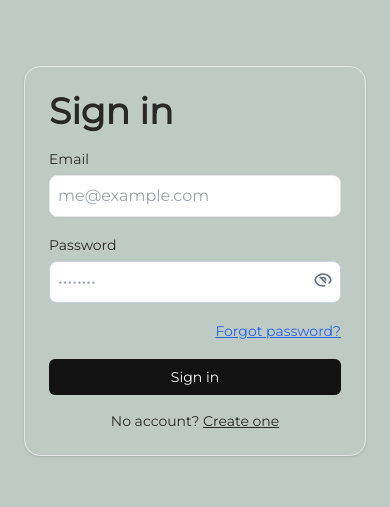
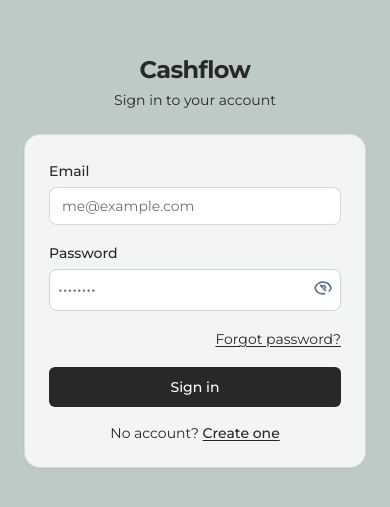
Before and after one commit to cohenoa33/cashflow, a Next.js app in the folder frontend/: page /login in a window 390 px wide. Shown: the part 161-668 px from the top of the page. Built offline with nearby package versions, Linux system fonts and the light colour scheme; no server answers.

Commit message:
style(frontend): add font weights, button variants, focus rings, fix NavBar bg, modal backdrop, and responsive layout

```diff
--- a/frontend/app/globals.css
+++ b/frontend/app/globals.css
@@ -58,13 +58,36 @@
   --color-foreground: var(--foreground);
 }
 
+html {
+  scroll-behavior: smooth;
+}
+
 body {
   background: var(--background);
   color: var(--foreground);
   font-family: var(--font-montserrat), Arial, Helvetica, sans-serif;
 }
 
-/* globals.css */
+/* Consistent focus ring for keyboard navigation */
+*:focus-visible {
+  outline: 2px solid var(--clr-primary-a0);
+  outline-offset: 2px;
+  border-radius: 4px;
+}
+
+/* Base input styles */
+input,
+select,
+textarea {
+  color: var(--foreground);
+  background-color: #fff;
+}
+
+input::placeholder,
+textarea::placeholder {
+  color: var(--clr-surface-a40);
+}
+
 .recharts-wrapper:focus,
 .recharts-wrapper:focus-visible,
 .recharts-surface:focus,
--- a/frontend/app/layout.tsx
+++ b/frontend/app/layout.tsx
@@ -4,7 +4,7 @@ import "./globals.css";
 const montserrat = Montserrat({
   subsets: ["latin"],
   variable: "--font-montserrat",
-  weight: "400"
+  weight: ["400", "500", "600", "700"]
 });
 
 
--- a/frontend/app/login/page.tsx
+++ b/frontend/app/login/page.tsx
@@ -40,17 +40,22 @@ export default function LoginPage() {
   }
 
   return (
-    <main className="min-h-dvh grid place-items-center p-6">
+    <main className="min-h-dvh grid place-items-center p-6 bg-bg">
+      <div className="w-full max-w-sm space-y-6">
+        {/* Branding */}
+        <div className="text-center space-y-1">
+          <h1 className="text-2xl font-bold tracking-tight text-fg">Cashflow</h1>
+          <p className="text-sm text-fg/60">Sign in to your account</p>
+        </div>
+
         <form
           onSubmit={onSubmit}
-        className="w-full max-w-sm space-y-4 rounded-2xl border p-6 shadow"
+          className="space-y-4 rounded-2xl border border-black/10 bg-white/80 backdrop-blur-sm p-6 shadow-sm"
         >
-        <h1 className="text-4xl font-bold">Sign in</h1>
-
           <label className="block">
-          <span className="text-sm">Email</span>
+            <span className="text-sm font-medium text-fg/80">Email</span>
             <input
-            className="mt-1 w-full rounded-lg border p-2 focus:outline-none focus:ring-0"
+              className="mt-1 w-full rounded-lg border border-black/15 bg-white px-3 py-2 text-sm focus:outline-none focus:ring-2 focus:ring-brand focus:border-transparent transition-shadow"
               type="email"
               value={email}
               onChange={(e) => setEmail(e.target.value)}
@@ -60,7 +65,7 @@ export default function LoginPage() {
           </label>
 
           <label className="block">
-          <span className="text-sm">Password</span>
+            <span className="text-sm font-medium text-fg/80">Password</span>
             <PasswordInput
               maxHeight
               value={password}
@@ -74,26 +79,27 @@ export default function LoginPage() {
 
           <div className="text-right">
             <a
-            className="text-sm underline text-blue-600 hover:text-blue-700"
+              className="text-sm text-fg/60 hover:text-fg underline underline-offset-2 transition-colors"
               href="/forgot-password"
             >
               Forgot password?
             </a>
           </div>
 
-        {err && <p className="text-sm text-red-600">{err}</p>}
+          {err && <p className="text-sm text-danger">{err}</p>}
 
-        <Button disabled={busy} type="submit" className="w-full text-base">
-          {busy ? "Signing in..." : "Sign in"}
+          <Button disabled={busy} type="submit" className="w-full text-sm py-2.5">
+            {busy ? "Signing in…" : "Sign in"}
           </Button>
 
-        <p className="text-sm text-center">
+          <p className="text-sm text-center text-fg/60">
             No account?{" "}
-          <a className="underline" href="/register">
+            <a className="text-fg font-medium underline underline-offset-2 hover:text-fg/80 transition-colors" href="/register">
               Create one
             </a>
           </p>
         </form>
+      </div>
     </main>
   );
 }
--- a/frontend/components/NavBar.tsx
+++ b/frontend/components/NavBar.tsx
@@ -15,19 +15,21 @@ export default function NavBar() {
   }
 
   const linkClass = (href: string) =>
-    `px-3 py-2 rounded-md text-sm text-primary ${
-      pathname === href ? " font-extrabold" : " hover:text-accent "
+    `px-3 py-1.5 rounded-md text-sm font-medium transition-colors duration-150 ${
+      pathname === href
+        ? "bg-black/10 font-semibold text-fg"
+        : "text-fg/70 hover:text-fg hover:bg-black/5"
     }`;
 
   return (
-    <nav className="w-full bg-gray shadow-sm">
+    <nav className="w-full bg-brand/80 backdrop-blur-sm border-b border-black/10 sticky top-0 z-40">
       <div className="mx-auto flex max-w-4xl items-center justify-between px-4 py-3">
-        <div className="flex items-center gap-4">
-          <Link href="/accounts" className="text-lg font-semibold text-success">
+        <div className="flex items-center gap-5">
+          <Link href="/accounts" className="text-base font-bold tracking-tight text-fg">
             Cashflow
           </Link>
 
-          <div className="flex gap-2">
+          <div className="flex gap-1">
             <Link href="/accounts" className={linkClass("/accounts")}>
               Accounts
             </Link>
@@ -36,9 +38,8 @@ export default function NavBar() {
             </Link>
           </div>
         </div>
-        {/* TODO: change this to be dropdown with option to profile/ logout */}
 
-        <Button onClick={handleLogout}>Logout</Button>
+        <Button variant="ghost" onClick={handleLogout}>Logout</Button>
       </div>
     </nav>
   );
--- a/frontend/components/ui/Button.tsx
+++ b/frontend/components/ui/Button.tsx
@@ -10,12 +10,16 @@ type ButtonProps = {
   disabled?: boolean;
   variant?: ButtonVariant;
 };
-type ButtonVariant = "primary" | "accent" | "danger";
+type ButtonVariant = "primary" | "accent" | "danger" | "secondary" | "ghost";
 
 const variantClasses: Record<ButtonVariant, string> = {
-  primary: "bg-surface text-white",
-  accent: "bg-accent text-white",
-  danger: "bg-danger text-white"
+  primary: "bg-surface-10 text-white hover:bg-surface-20 active:bg-surface-30",
+  accent: "bg-accent text-white hover:bg-surface-40 active:bg-surface-50",
+  danger: "bg-danger text-white hover:bg-danger-muted active:opacity-90",
+  secondary:
+    "bg-transparent border border-surface-20 text-fg hover:bg-black/5 active:bg-black/10",
+  ghost:
+    "bg-transparent text-fg/70 hover:text-fg hover:bg-black/8 active:bg-black/12"
 };
 
 export default function Button({
@@ -32,9 +36,9 @@ export default function Button({
       onClick={() => onClick?.()}
       disabled={disabled}
       className={[
-        "inline-flex items-center justify-center rounded-md px-4 py-2 text-sm font-medium transition-all duration-200 ",
-        "text-white  disabled:opacity-60 disabled:cursor-not-allowed",
-        " transition-shadow  hover:drop-shadow-[0_0_4px_rgba(0,0,0,0.24)]",
+        "inline-flex items-center justify-center rounded-md px-4 py-2 text-sm font-medium",
+        "transition-all duration-150 disabled:opacity-50 disabled:cursor-not-allowed",
+        "focus-visible:outline-2 focus-visible:outline-offset-2 focus-visible:outline-brand",
         variantClasses[variant],
         className
       ].join(" ")}
@@ -62,8 +66,8 @@ export function SortButton({
       type="button"
       onClick={onClick}
       className={[
-        "inline-flex items-center gap-1 hover:underline",
-        active ? "text-gray-900" : "text-gray-600"
+        "inline-flex items-center gap-1 transition-colors duration-150 hover:underline",
+        active ? "text-fg font-semibold" : "text-fg/60 hover:text-fg"
       ].join(" ")}
       title="Sort"
     >
--- a/frontend/components/ui/Modal.tsx
+++ b/frontend/components/ui/Modal.tsx
@@ -11,29 +11,30 @@ export default function PopupModal({
 }) {
   return (
     <div
-      className="fixed inset-0 z-50 flex items-center justify-center"
+      className="fixed inset-0 z-50 flex items-center justify-center p-4"
       aria-modal="true"
       role="dialog"
       aria-label={label}
     >
-      {/* Backdrop (non-dismissable by click) */}
-      <div className="absolute inset-0  -mt-[50px]" />
+      {/* Dimming backdrop */}
+      <div className="absolute inset-0 bg-black/40 backdrop-blur-sm" />
 
       {/* Dialog */}
       <div
-        className="relative z-10 w-full max-w-4xl rounded-xl bg-accent p-4 shadow-xl text-primary "
-        // prevent closing when clicking inside
+        className="relative z-10 w-full max-w-4xl rounded-xl bg-surface-10 p-5 shadow-2xl"
         onClick={(e) => e.stopPropagation()}
       >
-        <div className="mb-2 flex items-center justify-between">
-          <h2 className="text-lg font-semibold text-white">{label}</h2>
+        <div className="mb-4 flex items-center justify-between">
+          <h2 className="text-base font-semibold tracking-tight text-white">{label}</h2>
           <button
             type="button"
-            aria-label="Close"
+            aria-label="Close dialog"
             onClick={close}
-            className="rounded-md p-1 text-gray-500 hover:text-gray-800"
+            className="rounded-md p-1.5 text-white/50 hover:text-white hover:bg-white/10 transition-colors duration-150"
           >
-            ✕
+            <svg className="w-4 h-4" viewBox="0 0 16 16" fill="none" stroke="currentColor" strokeWidth="2" strokeLinecap="round">
+              <path d="M2 2l12 12M14 2L2 14" />
+            </svg>
           </button>
         </div>
 
--- a/frontend/tailwind.config.ts
+++ b/frontend/tailwind.config.ts
@@ -12,11 +12,43 @@ const config: Config = {
       colors: {
         primary: "var(--clr-surface-a10)",
         accent: "var(--clr-surface-a30)",
-        danger: "var(--clr-danger-a0)",
-        success: "var(--clr-success-a0)",
-        warning: "var(--clr-warning-a0)",
-        info: "var(--clr-info-a10)",
-        surface: "var(--clr-surface-a0)"
+        danger: {
+          DEFAULT: "var(--clr-danger-a0)",
+          muted: "var(--clr-danger-a10)",
+          subtle: "var(--clr-danger-a20)"
+        },
+        success: {
+          DEFAULT: "var(--clr-success-a0)",
+          muted: "var(--clr-success-a10)",
+          subtle: "var(--clr-success-a20)"
+        },
+        warning: {
+          DEFAULT: "var(--clr-warning-a0)",
+          muted: "var(--clr-warning-a10)",
+          subtle: "var(--clr-warning-a20)"
+        },
+        info: {
+          DEFAULT: "var(--clr-info-a10)",
+          muted: "var(--clr-info-a20)"
+        },
+        surface: {
+          DEFAULT: "var(--clr-surface-a0)",
+          10: "var(--clr-surface-a10)",
+          20: "var(--clr-surface-a20)",
+          30: "var(--clr-surface-a30)",
+          40: "var(--clr-surface-a40)",
+          50: "var(--clr-surface-a50)"
+        },
+        brand: {
+          DEFAULT: "var(--clr-primary-a0)",
+          10: "var(--clr-primary-a10)",
+          20: "var(--clr-primary-a20)",
+          30: "var(--clr-primary-a30)",
+          40: "var(--clr-primary-a40)",
+          50: "var(--clr-primary-a50)"
+        },
+        bg: "var(--background)",
+        fg: "var(--foreground)"
       }
     }
   },
```
Also changed, not shown: frontend/components/accounts/AccountsByTypeTable.tsx (+21 -26 lines), frontend/components/transactions/TransactionsList.tsx (+22 -23 lines). Lines whose indentation alone changed are shown as unchanged.
